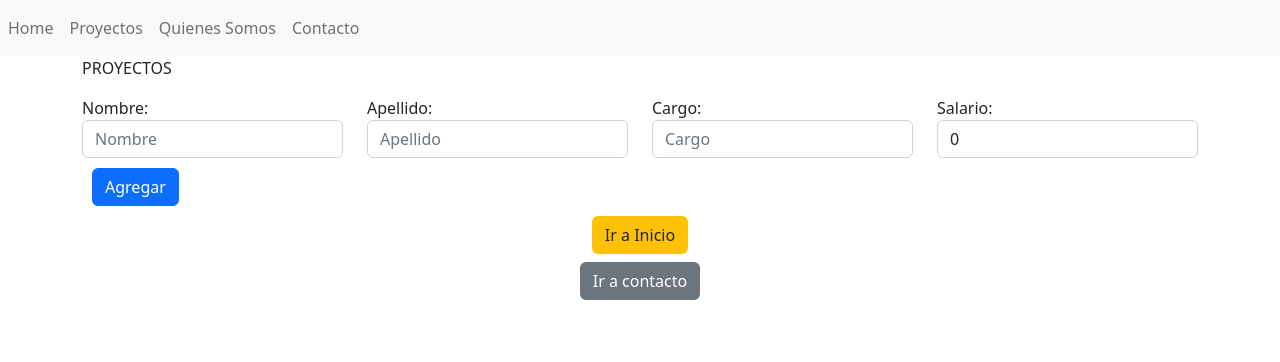
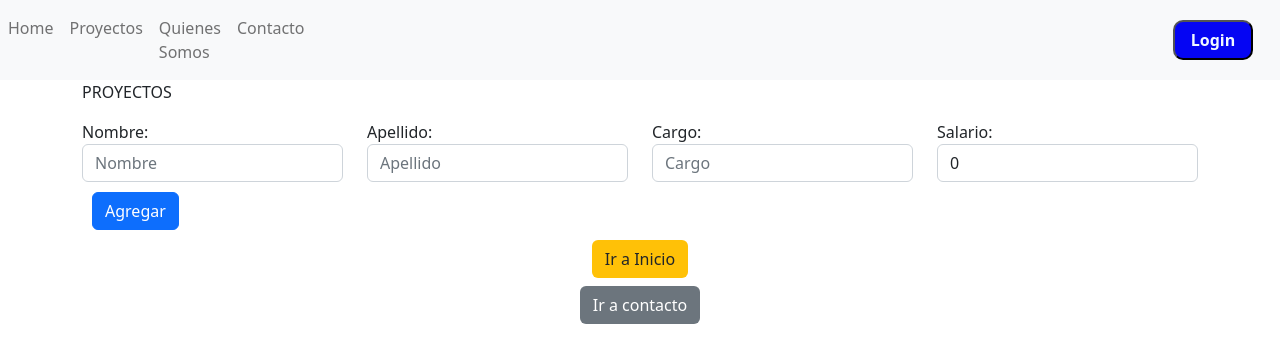
Before and after one commit to ivanroscuenca/appEmpleados, an Angular app: page /proyectos in a window 1280 px wide. Shown: the top 362 px of the page. Built offline with nearby package versions, Linux system fonts and the light colour scheme.

Commit message:
video 43 links login y logout

```diff
--- a/src/app/app.component.css
+++ b/src/app/app.component.css
@@ -5,3 +5,32 @@
 #button {
     margin-top: 25px;
 }
+
+
+.container{
+    flex-direction: row;
+    justify-content: flex-end;
+}
+
+#login {
+    margin-right: 15px;
+    background-color: rgb(5, 5, 243);
+    color: aliceblue;
+    border-radius: 10px;
+    text-align: center;
+    font-size: 16px;
+    width: 80px;
+    height: 40px;
+    font-weight: bold;
+
+}
+#logout {
+    background-color:darkred;
+    color: blanchedalmond;
+    border-radius: 10px;
+    text-align: center;
+    font-size: 16px;
+    width: 80px;
+    height: 40px;
+    font-weight: bold;
+}
--- a/src/app/app.component.html
+++ b/src/app/app.component.html
@@ -1,6 +1,7 @@
 <nav class="navbar navbar-expand-sm bg-light">
 
   <ul class="navbar-nav">
+
     <li class="nav-item active">
       <a class="nav-link" href="">Home</a>
     </li>
@@ -14,6 +15,13 @@
       <a class="nav-link" routerLink="contacto" href="">Contacto</a>
     </li>
   </ul>
+  <div class="container">
+
+      <button routerLink="login" id="login" routerLink="login" *ngIf="!estaLogueado()">Login</button>
+
+      <button routerLink="logout" id="logout" routerLink="logout" *ngIf="estaLogueado()" (click)="logout()">Logout</button>
+
+  </div>
 </nav>
 
 <router-outlet></router-outlet>
--- a/src/app/app.component.ts
+++ b/src/app/app.component.ts
@@ -1,5 +1,6 @@
 import { Component, OnInit } from '@angular/core';
 import firebase from 'firebase/compat/app';
+import { LoginService } from './login.service';
 
 @Component({
   selector: 'app-root',
@@ -10,7 +11,7 @@ import firebase from 'firebase/compat/app';
 
 export class AppComponent implements OnInit {
 
-  constructor() {
+  constructor(private loginService:LoginService) {
 
   }
   ngOnInit(): void {
@@ -21,5 +22,12 @@ export class AppComponent implements OnInit {
     });
   }
 
+  estaLogueado(){
+    return this.loginService.estaLogueado();
+  }
+
+  logout(){
+    this.loginService.logout();
+  }
 
 }
--- a/src/app/login.service.ts
+++ b/src/app/login.service.ts
@@ -22,8 +22,19 @@ export class LoginService {
       }
     );
   }
-  getIdToken(){
+  getIdToken() {
+    return this.token;
+  }
+  estaLogueado() {
+    console.log(this.token);
     return this.token;
   }
 
+  logout() {
+    firebase.auth().signOut().then(() => {
+      this.token = "";
+      this.router.navigate(["/"]);
+    });
+  }
+
 }
```
